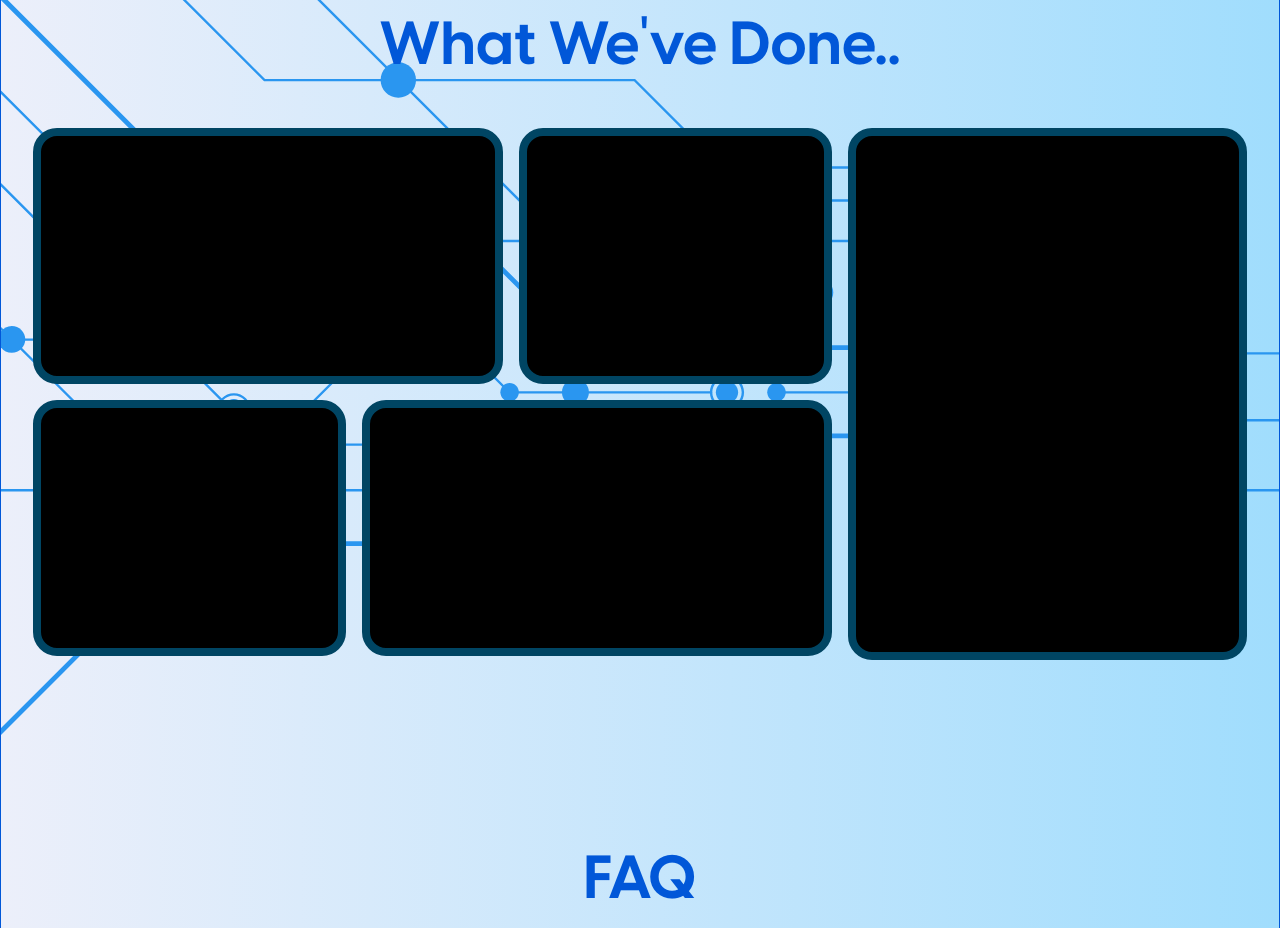
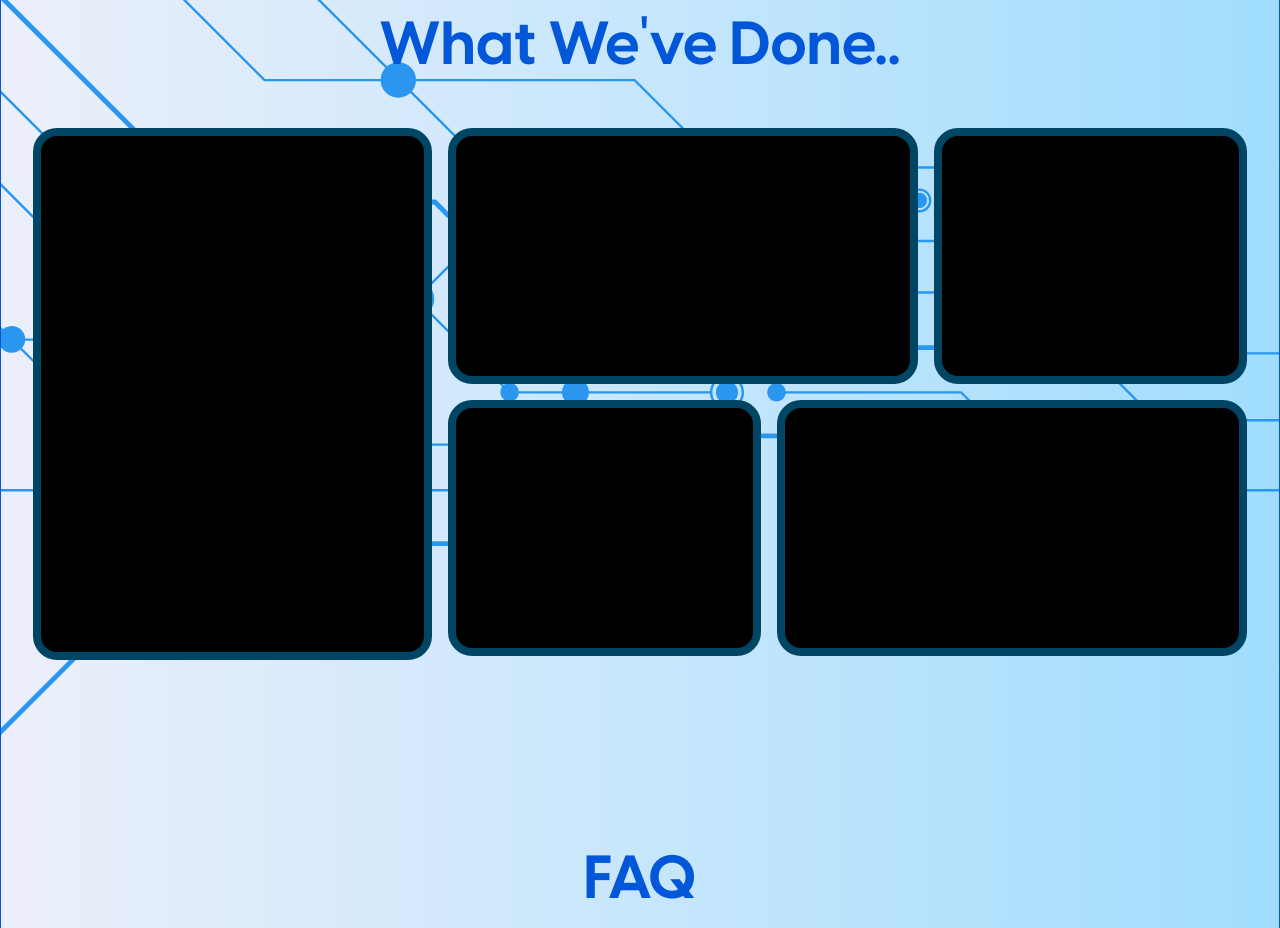
Before and after one commit to uiinnovationwar2025-max/uiiw, a Next.js app: page / in a window 1280 px wide. Shown: the part 3140-4068 px from the top of the page. Built offline with nearby package versions, Linux system fonts and the light colour scheme.

Commit message:
Finish ALl

```diff
--- a/modules/LandingPageModules/components/WhatWeDo.tsx
+++ b/modules/LandingPageModules/components/WhatWeDo.tsx
@@ -19,6 +19,11 @@ const WhatWeDo = () => {
 
       {/* Grid (Using Flexbox) */}
       <div className="flex max-sm:flex-col flex-row  max-sm:gap-2 gap-4 justify-center w-full px-8">
+        {/* Right Side */}
+        <div className="max-sm:w-full w-1/3 h-[33.25rem] max-sm:h-32 ">
+          <div className="w-full h-full max-sm:border-4 border-8 border-secondary-2 rounded-3xl bg-black"></div>
+        </div>
+
         {/* Left Side */}
         <div className="flex flex-col max-sm:h-60 max-sm:w-full w-2/3 max-sm:gap-2 gap-4 ">
           <div className="flex  w-full h-64 max-sm:gap-2 gap-4">
@@ -30,11 +35,6 @@ const WhatWeDo = () => {
             <div className=" w-3/5 h-full max-sm:border-4 border-8 border-secondary-2 rounded-3xl bg-black"></div>
           </div>
         </div>
-
-        {/* Right Side */}
-        <div className="max-sm:w-full w-1/3 h-[33.25rem] max-sm:h-32 ">
-          <div className="w-full h-full max-sm:border-4 border-8 border-secondary-2 rounded-3xl bg-black"></div>
-        </div>
       </div>
     </main>
   );
```
